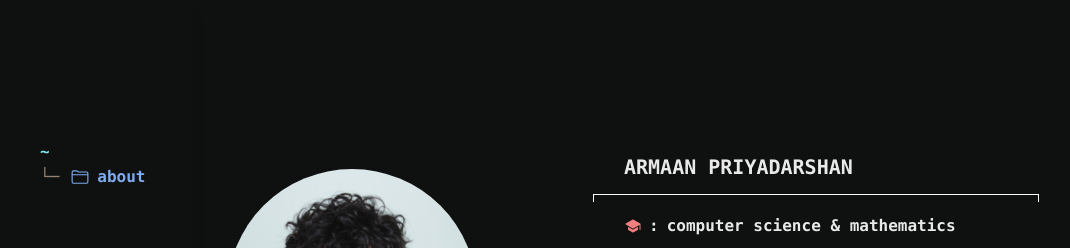
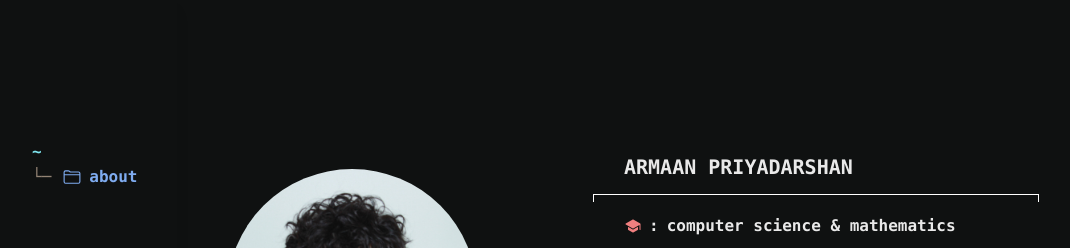
Before and after one commit to armaanpriyadarshan/personal-website, a Next.js app: page / in a window 1280 px wide. Shown: the top 248 px of the page, without its empty margins (8-1078 px from the left). Built offline with nearby package versions, Linux system fonts and the light colour scheme.

Commit message:
fuck macs lol

```diff
--- a/src/app/components/Navigation.js
+++ b/src/app/components/Navigation.js
@@ -54,7 +54,7 @@ export default function Navigation() {
                 transition={{ type: 'spring', stiffness: 60, damping: 12 }}
                 className="fixed left-0 top-0 h-screen bg-[var(--background)] z-50 flex flex-col items-center shadow-lg pt-36"
             >
-                <div className="text-left flex flex-col px-12 font-mono gap-y-2">
+                <div className="text-left flex flex-col px-10 font-mono gap-y-2">
                     <span className="text-[var(--lightBlue)] font-bold select-none leading-none">~</span>
                     <span className="font-bold select-none leading-none flex items-center gap-1">
                         <span className="text-[var(--grey)]">└─ </span>
```
